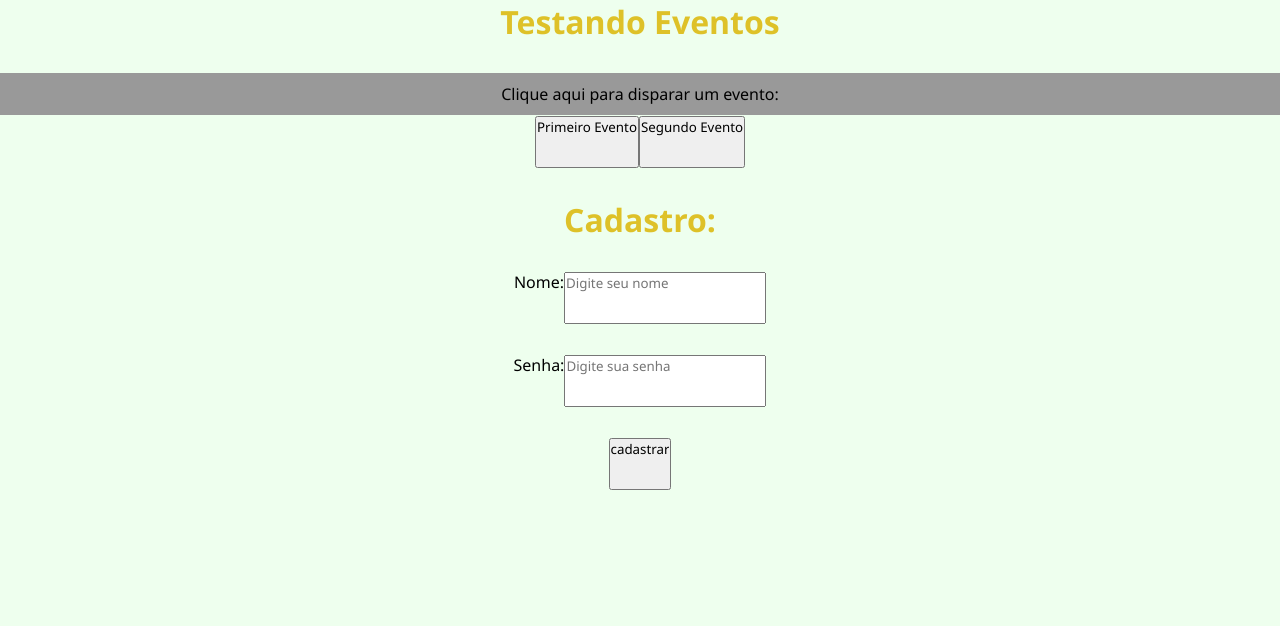
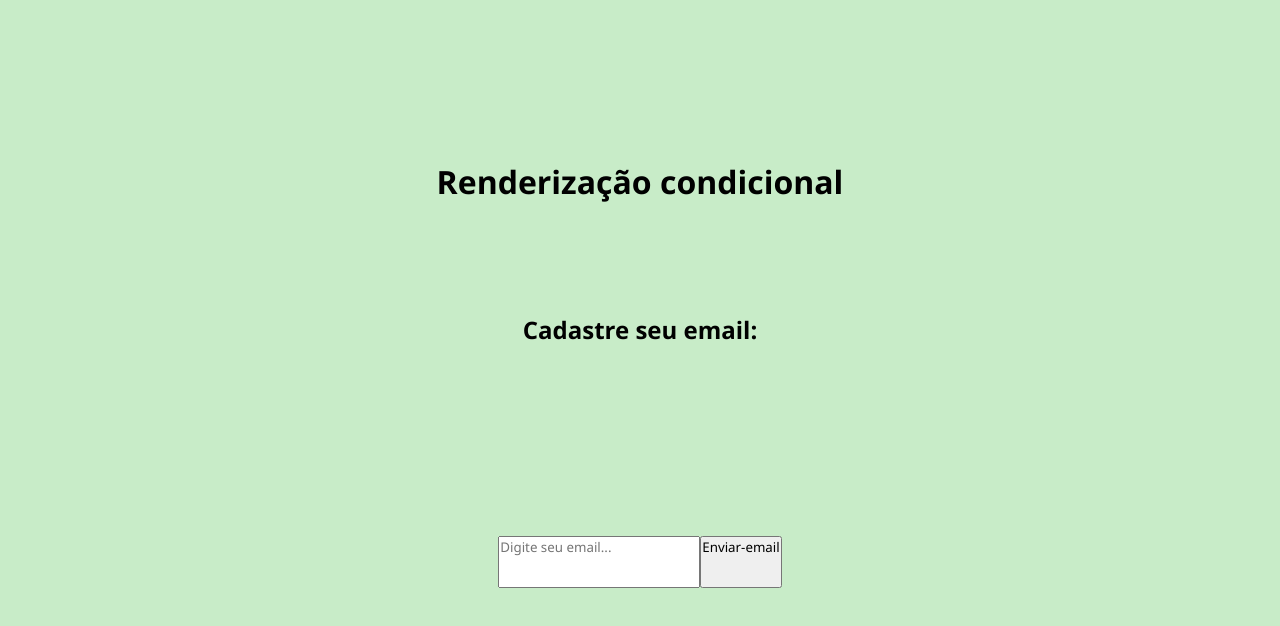
Before and after one commit to giovanep4mg/React_1_projeto, a React (Create React App) app: page / in a window 1280 px wide. Shown: the top 626 px of the page. Built offline with nearby package versions, Linux system fonts and the light colour scheme.

Commit message:
aula12 renderizacao por condicao

```diff
--- a/src/App.js
+++ b/src/App.js
@@ -1,7 +1,5 @@
 import './App.css';
-
-import Evento from './components/Evento';
-import Form from './components/Form';
+import Condicional from './components/Condicional';
 
 function App() {
 
@@ -9,12 +7,8 @@ function App() {
 
     <div className="App">
 
-        <h1>Testando Eventos</h1>
-
-        <Evento/>
-
-        <Form/>
-
+        <h1>Renderização condicional</h1>
+        <Condicional/>
     </div>
 
   );
--- /dev/null
+++ b/src/components/Condicional.js
@@ -0,0 +1,34 @@
+import { useState } from "react";
+
+function Condicional(){
+    const [email, setEmail] = useState();
+    const [userEmail, setUserEmail] = useState();
+
+    function enviarEmail(e){
+        e.preventDefault()
+        setUserEmail(email)
+    }
+    function limparEmail(){
+        setUserEmail('')
+    }
+    return(
+        <div>
+            <h2>Cadastre seu email:</h2>
+            <form>
+                <input
+                    type="email"
+                    placeholder="Digite seu email... "
+                    onChange={(e) => setEmail(e.target.value)}
+                    />
+                <button type="submit" onClick={enviarEmail}> Enviar-email </button>
+                {userEmail && (
+                    <div>
+                        <p>O email do usuário é: {userEmail}</p>
+                        <button onClick={limparEmail}>Limpar email</button>
+                    </div>
+                )}
+            </form>
+        </div>
+    )
+}
+export default Condicional;
--- a/src/index.css
+++ b/src/index.css
@@ -3,18 +3,17 @@
   padding: 0px;
   font-family: 'Segoe UI', Tahoma, Geneva, Verdana, sans-serif;
   padding-bottom: 30px;
+  margin-top: 5rem;
 }
 
 
 body {
-  background-color: #efef;
+  background-color: rgba(125, 211, 125, 0.421);
   height: 100%;
   width: 100%;
 }
 
-h1 {
-  color: #dec128;
-}
+
 
 p{
   background-color: #999;
```
